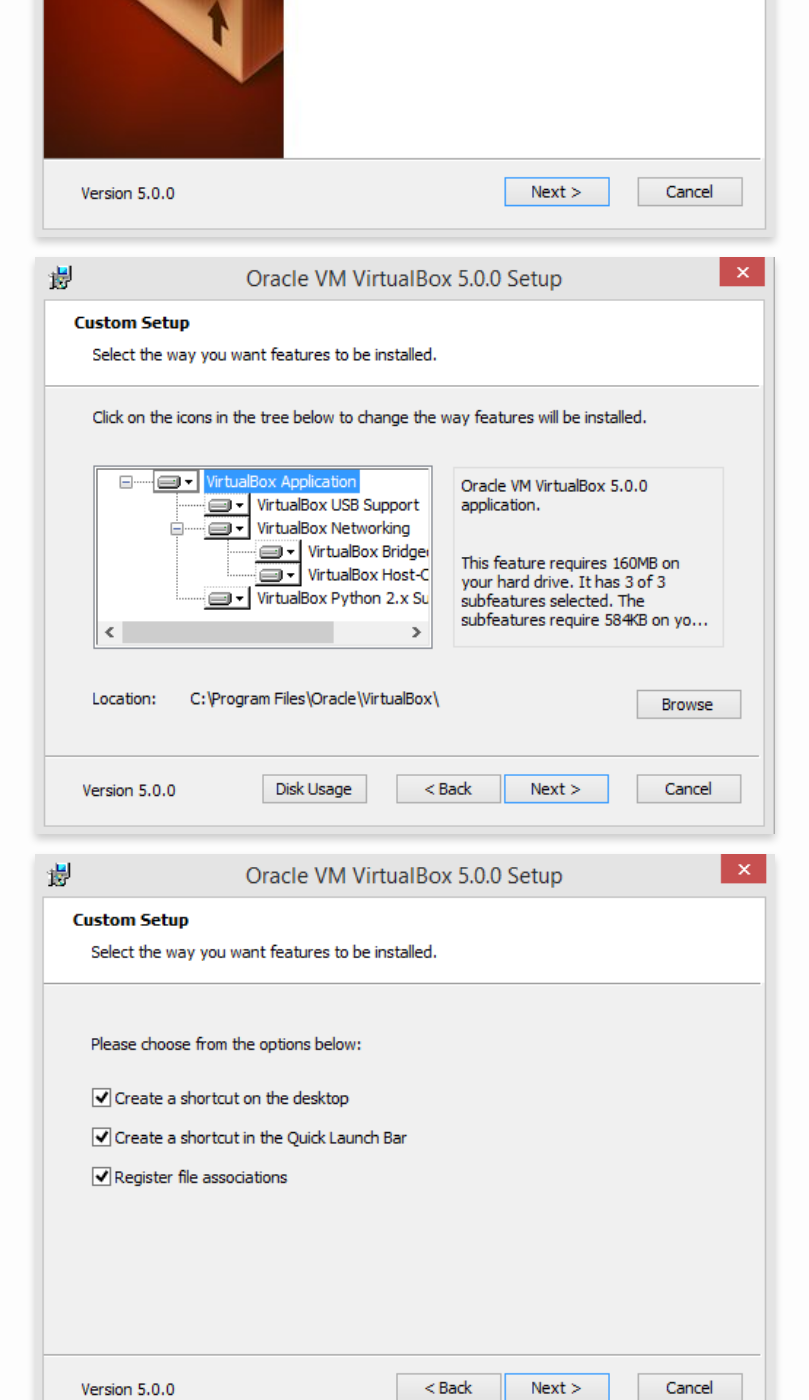
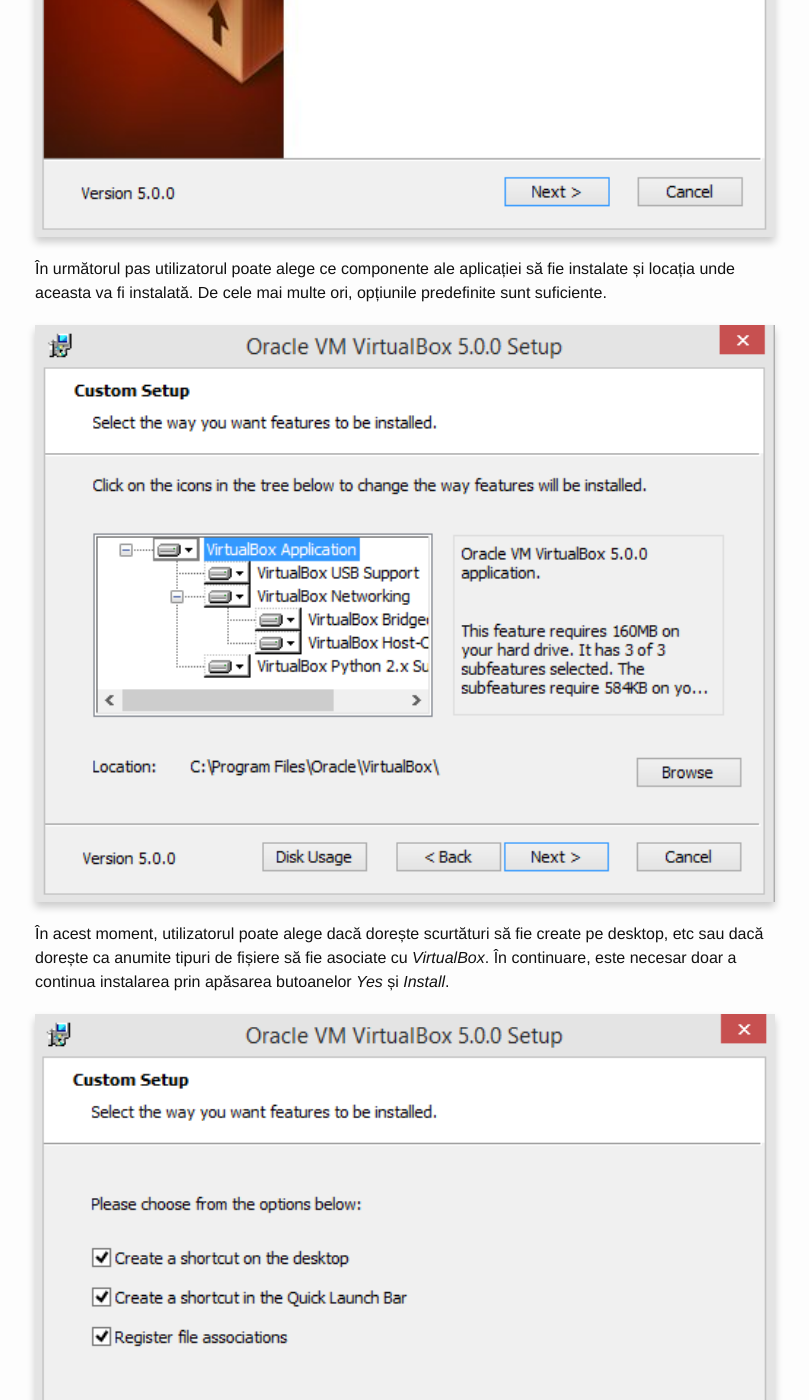
Before and after one commit to infoeducatie/blog.infoeducatie.ro, a Jekyll site: the page built from _posts/2015-07-25-tutorial-virtualbox.markdown, in a window 1280 px wide and 1400 px high, scrolled down 6032 px. Shown: the whole window, without its empty margins (235-1044 px from the left). Built offline with Jekyll 4.4.1, drawn with Linux system fonts in a browser that asks for light colours; some of the changed text lies outside the part shown.

Commit message:
Added more text to windows install

```diff
--- a/_posts/2015-07-25-tutorial-virtualbox.markdown
+++ b/_posts/2015-07-25-tutorial-virtualbox.markdown
@@ -51,7 +51,11 @@
 
 [![Instare virtual box pas 1](/assets/images/virtualbox/windows/install-step1.png)](/assets/images/virtualbox/windows/install-step1.png)
 
+În următorul pas utilizatorul poate alege ce componente ale aplicației să fie instalate și locația unde aceasta va fi instalată. De cele mai multe ori, opțiunile predefinite sunt suficiente.
+
 [![Instare virtual box pas 2](/assets/images/virtualbox/windows/install-step2.png)](/assets/images/virtualbox/windows/install-step2.png)
+
+În acest moment, utilizatorul poate alege dacă dorește scurtături să fie create pe desktop, etc sau dacă dorește ca anumite tipuri de fișiere să fie asociate cu *VirtualBox*. În continuare, este necesar doar a continua instalarea prin apăsarea butoanelor *Yes* și *Install*.
 
 [![Instare virtual box pas 3](/assets/images/virtualbox/windows/install-step3.png)](/assets/images/virtualbox/windows/install-step3.png)
 
@@ -61,9 +65,11 @@
 
 [![Instare virtual box pas 6](/assets/images/virtualbox/windows/install-step6.png)](/assets/images/virtualbox/windows/install-step6.png)
 
-La următoarea fereastră, apăsați _Install_
+Este necesar instalarea unor drivere suplimentare pentru funcționarea și integrarea completă a aplicației cu sistemul de operare. La mesaje asemănătoare cu cel de mai jos, apăsați butonul *Install* pentru a permite instalarea acestora.
 
 [![Instare virtual box pas 7](/assets/images/virtualbox/windows/install-step7.png)](/assets/images/virtualbox/windows/install-step7.png)
+
+În acest moment, instalarea este terminată, iar utilizatorul poate începe să folosească *VirtualBox*.
 
 [![Instare virtual box pas 8](/assets/images/virtualbox/windows/install-step8.png)](/assets/images/virtualbox/windows/install-step8.png)
 
```
